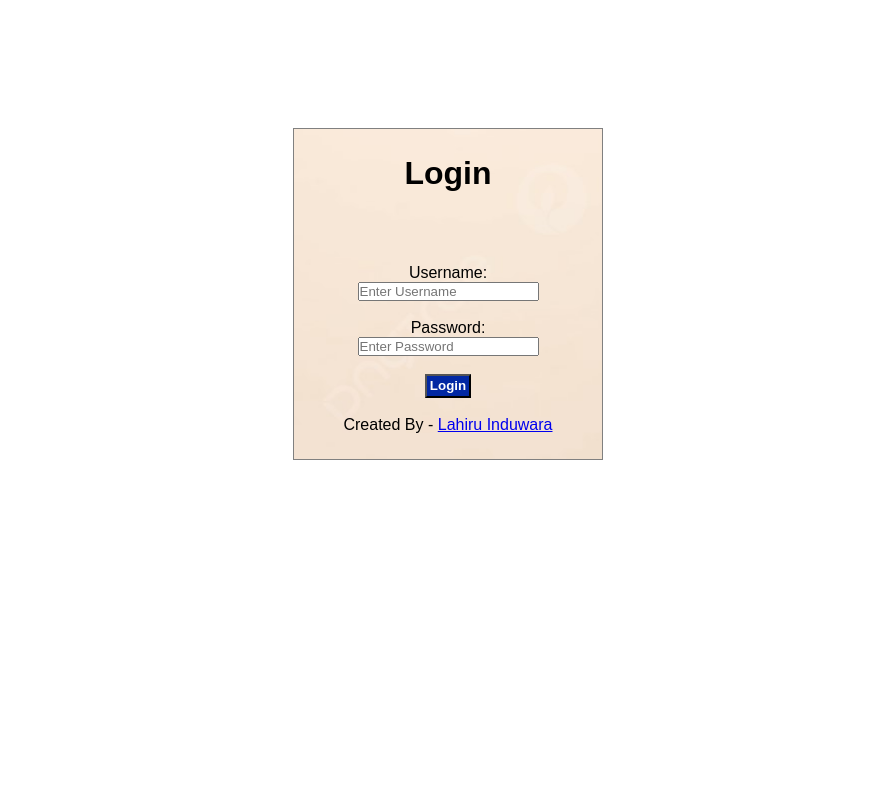
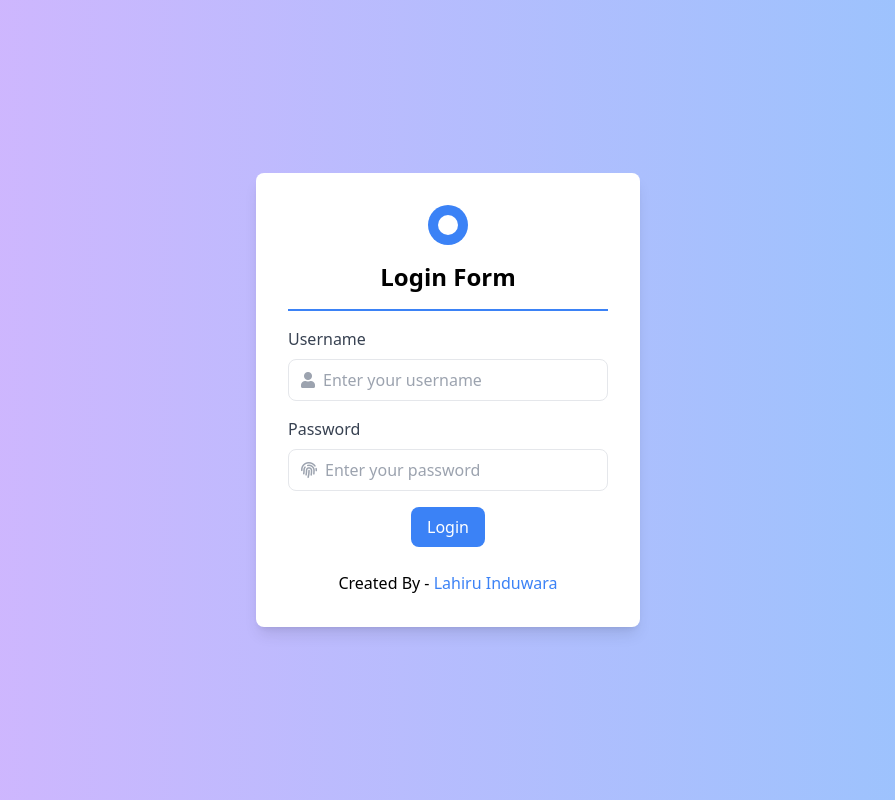
Before and after one commit to deemath/washroomManagement, a PHP site: page /SFMS/login.php in a window 1280 px wide. Shown: the whole page, without its empty margins (192-1087 px from the left). Run offline with PHP 8.4, Linux system fonts and the light colour scheme; some libraries are stand-ins or nearby versions.

Commit message:
added login page and coded completely

```diff
--- a/Admin/login.php
+++ b/Admin/login.php
@@ -1,88 +1,87 @@
 <?php include('../configer/constants.php'); ?>
 
-<html>
+<html lang="en">
 <head>
+    <meta charset="UTF-8">
+    <meta name="viewport" content="width=device-width, initial-scale=1.0">
     <title>Login - SFMS</title>
-        <link rel="stylesheet" href="../css/admin.css">
+    <script src="https://cdn.tailwindcss.com"></script>
+    <link rel="stylesheet" href="https://cdnjs.cloudflare.com/ajax/libs/font-awesome/5.15.3/css/all.min.css">
+    <link href="https://fonts.googleapis.com/css2?family=Roboto:wght@400;700&display=swap" rel="stylesheet">
 </head>
-
-    <body>
-        <div class="login">
-          <h1 class="text-center">Login</h1>
-          <br><br>
+<body class="bg-gradient-to-r from-purple-300 to-blue-300 min-h-screen flex items-center justify-center font-roboto">
+    <div class="bg-white p-8 rounded-lg shadow-lg w-full max-w-sm">
+        <div class="flex justify-center mb-4">
+            <div class="bg-blue-500 w-10 h-10 rounded-full flex items-center justify-center">
+                <div class="bg-white w-5 h-5 rounded-full"></div>
+            </div>
+        </div>
+        <h2 class="text-2xl font-semibold text-center mb-4">Login Form</h2>
+        <div class="border-b-2 border-blue-500 mb-4"></div>
 
         <?php
-            if(isset($_SESSION['login']))
-            {
-              echo $_SESSION['login'];
+        if(isset($_SESSION['login'])) {
+            echo '<div class="bg-red-100 text-red-700 p-4 rounded mb-4">'.$_SESSION['login'].'</div>';
             unset($_SESSION['login']);
         }
 
-            if(isset($_SESSION['no-login-message']))
-            {
-              echo $_SESSION['no-login-message'];
+        if(isset($_SESSION['no-login-message'])) {
+            echo '<div class="bg-red-100 text-red-700 p-4 rounded mb-4">'.$_SESSION['no-login-message'].'</div>';
             unset($_SESSION['no-login-message']);
         }
-
         ?>
 
-          <br><br>
+        <form action="" method="POST">
+            <div class="mb-4">
+                <label class="block text-gray-700 mb-2" for="username">Username</label>
+                <div class="flex items-center border rounded-lg px-3 py-2">
+                    <i class="fas fa-user text-gray-400 mr-2"></i>
+                    <input class="w-full outline-none" type="text" name="username" id="username" placeholder="Enter your username" required>
+                </div>
+            </div>
+            <div class="mb-4">
+                <label class="block text-gray-700 mb-2" for="password">Password</label>
+                <div class="flex items-center border rounded-lg px-3 py-2">
+                    <i class="fas fa-fingerprint text-gray-400 mr-2"></i>
+                    <input class="w-full outline-none" type="password" name="password" id="password" placeholder="Enter your password" required>
+                </div>
+            </div>
+            <div class="flex justify-center mb-4">
+                <button type="submit" name="submit" class="bg-blue-500 text-white px-4 py-2 rounded-lg">Login</button>
+            </div>
+        </form>
 
-          <!--login form starts-->
-          <form action="" method="POST" class="text-center">
-          Username: <br>
-          <input type="text" name="username" placeholder="Enter Username"> <br><br>
-
-          Password: <br>
-          <input type="password" name="password" placeholder="Enter Password"> <br><br>
-
-          <input type="submit" name="submit" value="Login" class="btn-primary"> <br><br>
-          </form>
-          <!--login form end-->
-
-          <p class="text-center">Created By - <a href="Lahiru Induwara">Lahiru Induwara</a></p>
+        <p class="text-center mt-6">Created By - <a href="Lahiru Induwara" class="text-blue-500 hover:underline">Lahiru Induwara</a></p>
     </div>
 
 </body>
 </html>
 
-
 <?php
-
 //submit btn click or not
-    if(isset($_POST['submit']))
-    {
+if(isset($_POST['submit'])) {
     //get data login
-        //$username = $_POST['username'];
-        //$password = md5($_POST['password']);
+    $username = $_POST['username'];
+    $password = md5($_POST['password']);
 
     //check username password
-        $sql = "SELECT * FROM table_admin WHERE username='$username' AND password='$password'";
-
+    $sql = "SELECT * FROM table_admin WHERE username='$username' AND `password`='$password'";
     $res = mysqli_query($conn, $sql);
 
-
-        //count rowscheck user
+    //count rows check user
     $count = mysqli_num_rows($res);
 
-        if($count==1)
-        {
+    if($count == 1) {
         //login success
         $_SESSION['login'] = "<div class ='success text-center'>Login Successful.</div>";
-            $_SESSION['user'] = $username; //cheak logged or not
-
+        $_SESSION['user'] = $username; //check logged or not
         //redirect
         header("location:".SITEURL.'admin/index.php');
-
-
-        }
-        else
-        {
-              // login faild user not avble
-              $_SESSION['login'] = "<div class ='error text-center'>Login Faild. Please cheak username or passwprd did not match.</div>";
+    } else {
+        // login failed user not available
+        $_SESSION['login'] = "<div class ='error text-center'>Login Failed. Please check username or password did not match.</div>";
         //redirect
         header("location:".SITEURL.'admin/login.php');
-
     }
-
 }
+?>
```
Lines whose indentation alone changed are shown as unchanged.
